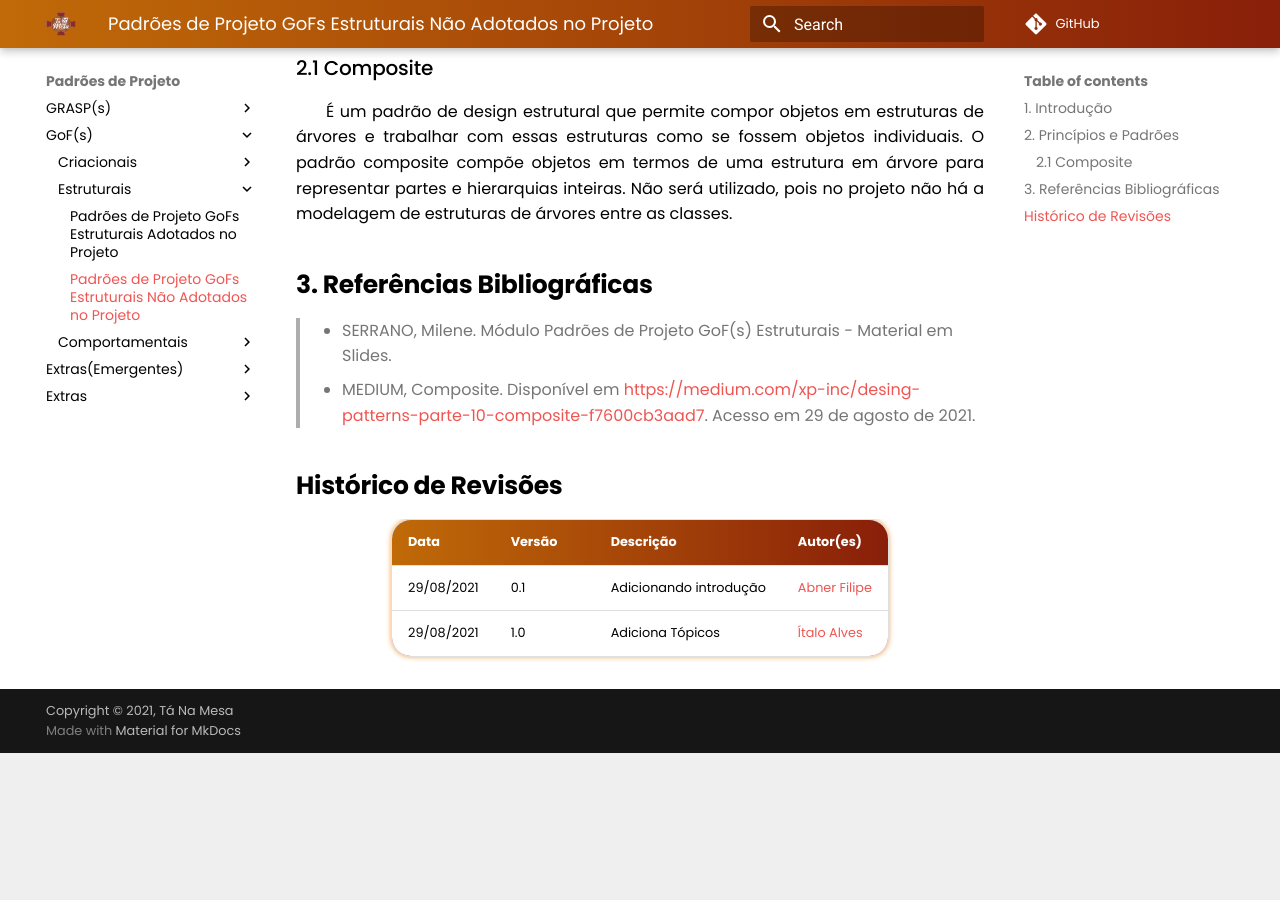
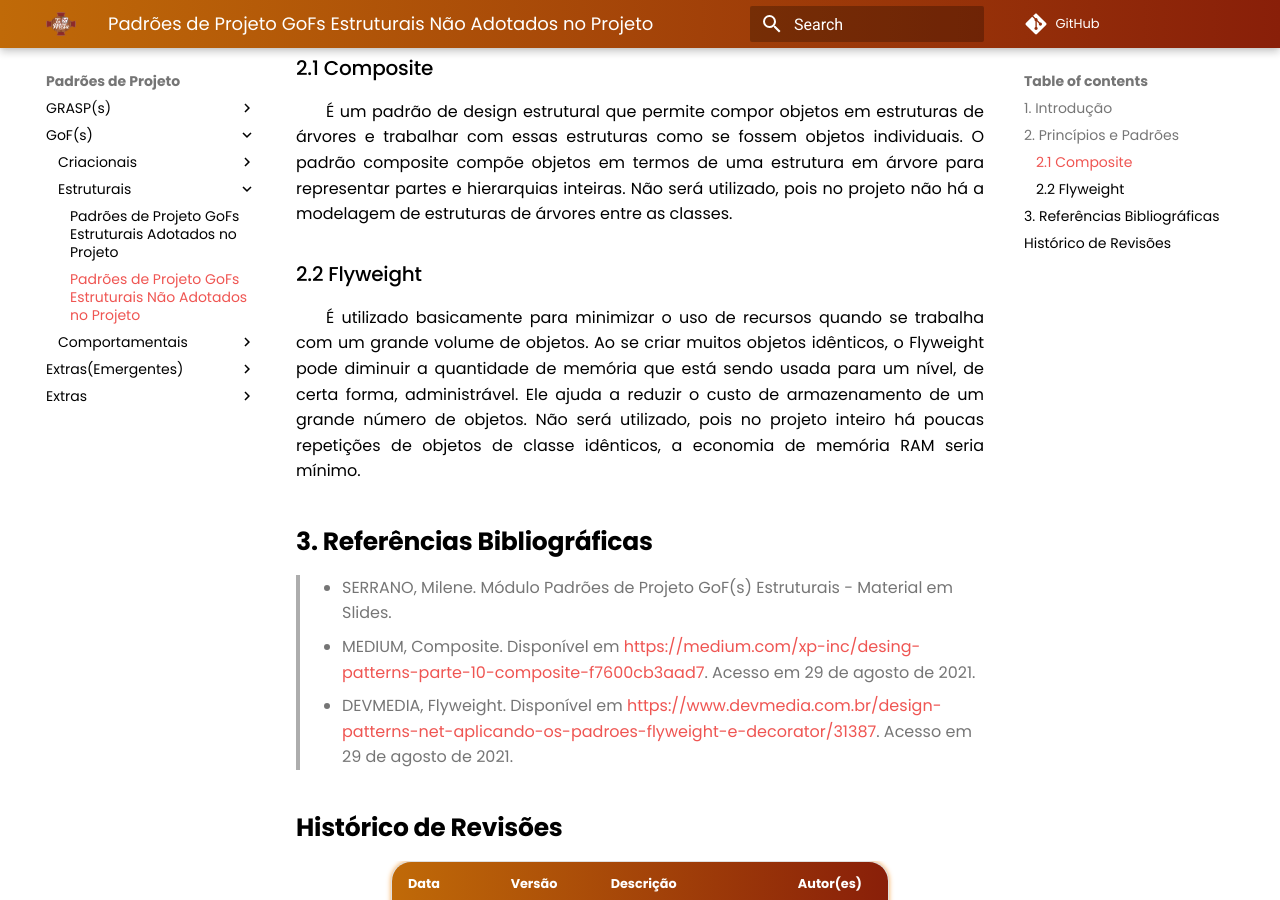
Before and after one commit to UnBArqDsw2021-1/2021.1_G02_TaNaMesa_docs, an MkDocs documentation site: the page built from docs/3-Padroes-de-Projeto/GoFs/Estruturais/Padroes-Nao-Adotados-no-Projeto.md, in a window 1280 px wide and 900 px high, scrolled down 528 px. Built offline with MkDocs 1.6.1 and Material for MkDocs 9.7.7, drawn with Linux system fonts in a browser that asks for light colours; comment, search, counter and statistics services are not loaded; before the commit the page ends 1281 px from its top, so only the background shows below that.

Commit message:
(#104) Adiciona tópico GoFs 2.2 Flyweight

```diff
--- a/docs/3-Padroes-de-Projeto/GoFs/Estruturais/Padroes-Nao-Adotados-no-Projeto.md
+++ b/docs/3-Padroes-de-Projeto/GoFs/Estruturais/Padroes-Nao-Adotados-no-Projeto.md
@@ -12,10 +12,15 @@ Nesse documento serão abordados os padrões de projeto Gofs Estruturais que nã
 
 É um padrão de design estrutural que permite compor objetos em estruturas de árvores e trabalhar com essas estruturas como se fossem objetos individuais. O padrão composite compõe objetos em termos de uma estrutura em árvore para representar partes e hierarquias inteiras. Não será utilizado, pois no projeto não há a modelagem de estruturas de árvores entre as classes.
 
+### 2.2 Flyweight
+
+É utilizado basicamente para minimizar o uso de recursos quando se trabalha com um grande volume de objetos. Ao se criar muitos objetos idênticos, o Flyweight pode diminuir a quantidade de memória que está sendo usada para um nível, de certa forma, administrável. Ele ajuda a reduzir o custo de armazenamento de um grande número de objetos. Não será utilizado, pois no projeto inteiro há poucas repetições de objetos de classe idênticos, a economia de memória RAM seria mínimo.
+
 ## 3. Referências Bibliográficas
 
 > - SERRANO, Milene. Módulo Padrões de Projeto GoF(s) Estruturais - Material em Slides.
 > - MEDIUM, Composite. Disponível em <https://medium.com/xp-inc/desing-patterns-parte-10-composite-f7600cb3aad7>. Acesso em 29 de agosto de 2021.
+> - DEVMEDIA, Flyweight. Disponível em <https://www.devmedia.com.br/design-patterns-net-aplicando-os-padroes-flyweight-e-decorator/31387>. Acesso em 29 de agosto de 2021.
 
 ## Histórico de Revisões
 
```
